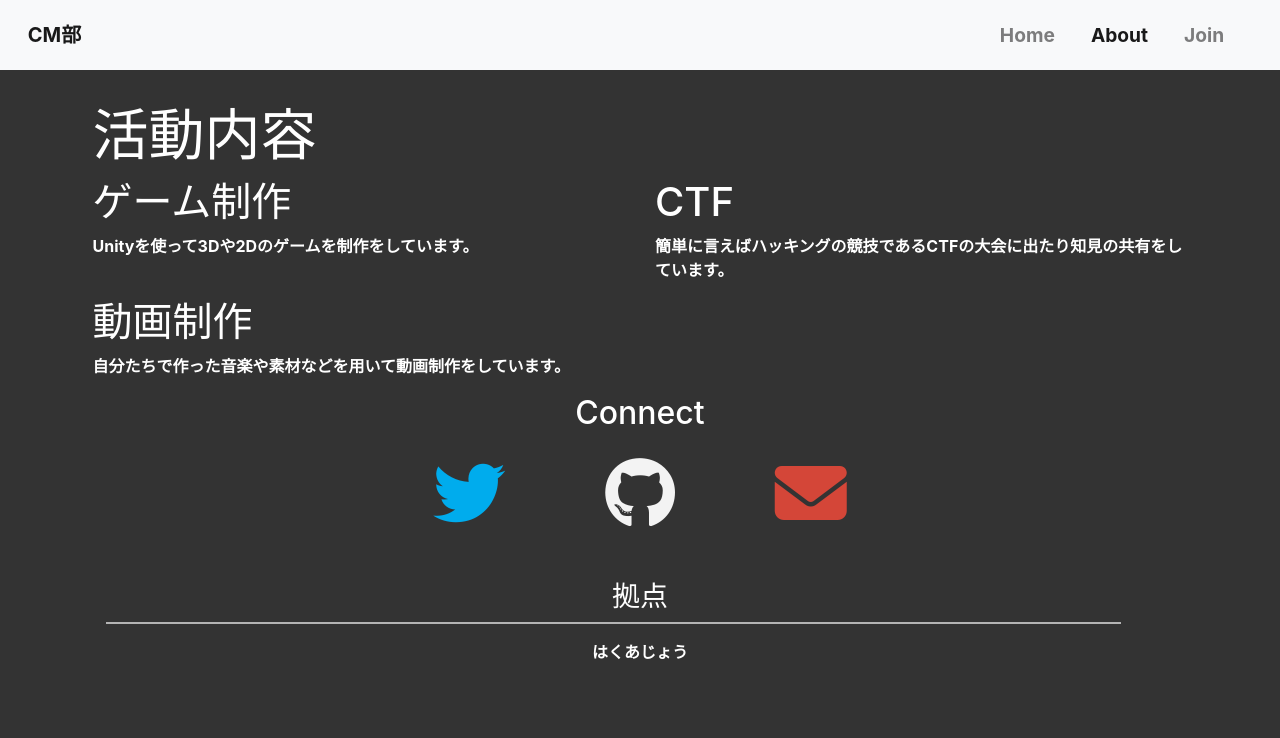
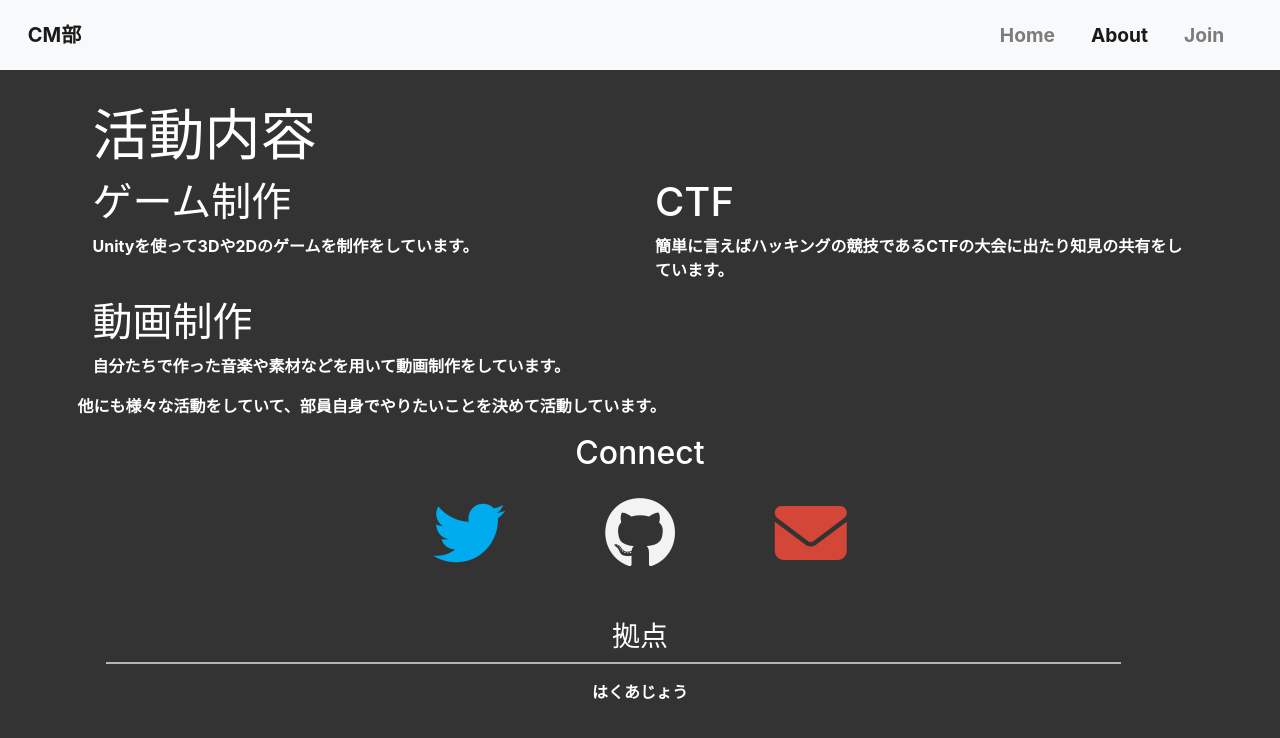
Before and after one commit to Mori1CreativeMedia/Mori1CreativeMedia.github.io, a plain HTML site: page about.html in a window 1280 px wide. Drawn offline with nearby package versions, Linux system fonts and the light colour scheme.

Commit message:
Update about.html

```diff
--- a/about.html
+++ b/about.html
@@ -60,6 +60,7 @@
                 <h1 class="display-6">動画制作</h1>
                 <p>自分たちで作った音楽や素材などを用いて動画制作をしています。</p>
             </div>
+            <p>他にも様々な活動をしていて、部員自身でやりたいことを決めて活動しています。</p>
         </div>
 
     <footer>
```
